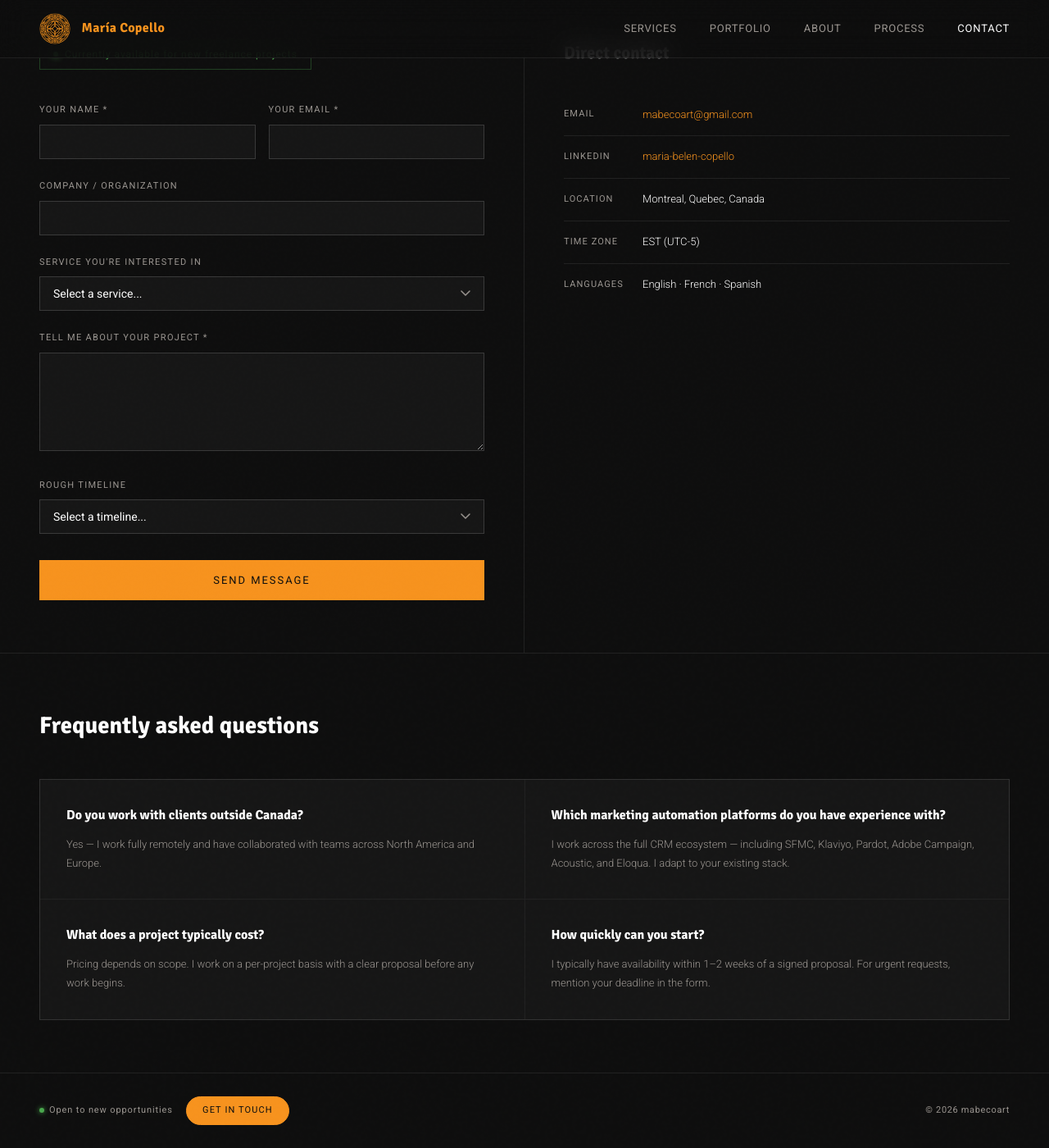
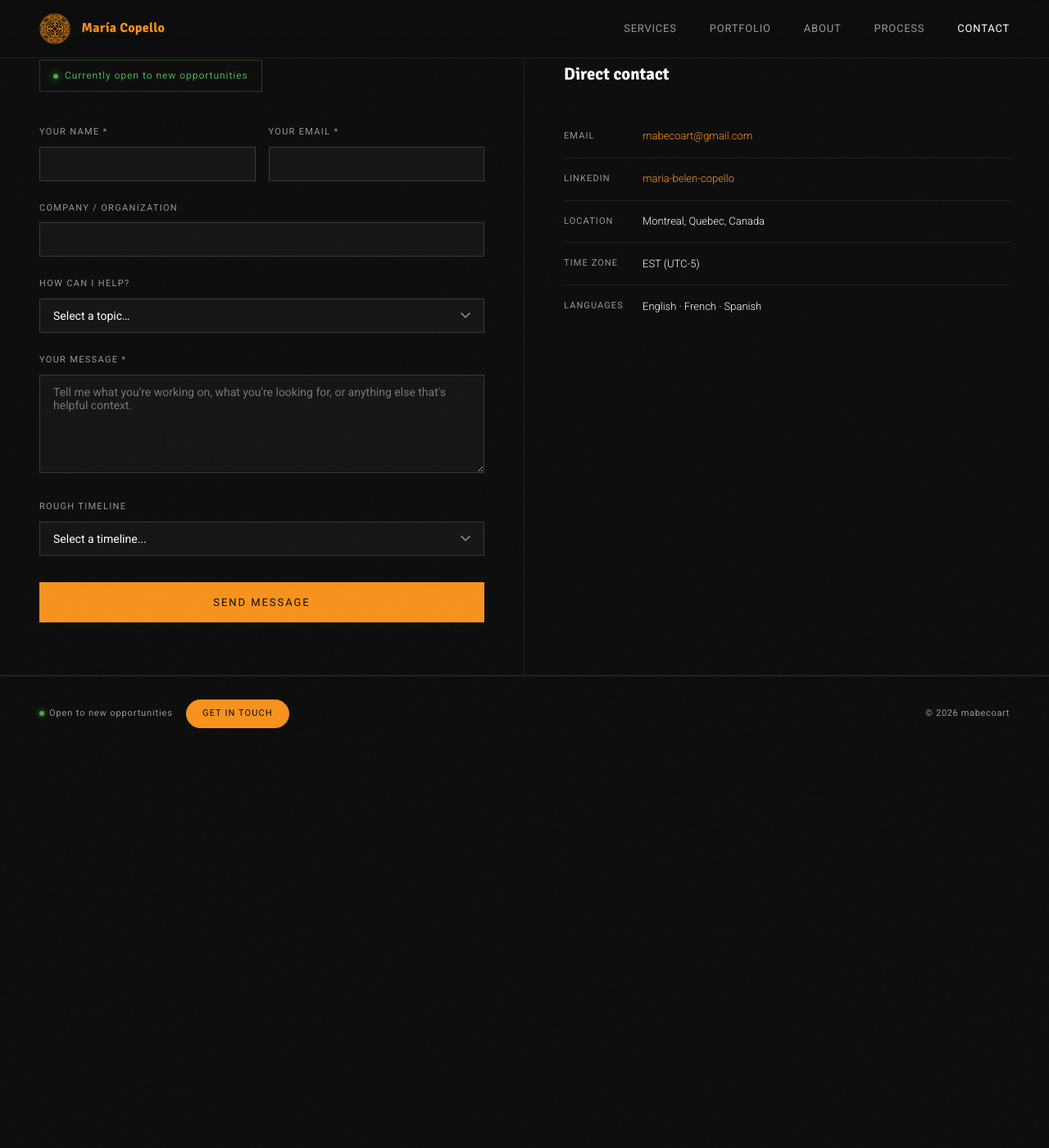
Before and after one commit to mabecoart/github.io, a Jekyll site: the page built from contact.html, in a window 1280 px wide and 1400 px high, scrolled down 394 px. Shown: the whole window at 82% size. Built offline with Jekyll 4.4.1, drawn with Linux system fonts in a browser that asks for light colours; after the commit the page ends 1310 px from its top, so only the background shows below that; some of the changed text lies outside the part shown.

Commit message:
Update contact page content and labels

```diff
--- a/contact.html
+++ b/contact.html
@@ -9,7 +9,7 @@
   <div>
     <p class="page-eyebrow anim-1">Let's work together</p>
     <h1 class="page-title anim-2">Get in Touch</h1>
-    <p class="page-subtitle anim-3">Have a project in mind? I'd love to hear about it. Fill out the form below or reach out directly — I typically respond within 24 hours.</p>
+    <p class="page-subtitle anim-3">Whether you're looking to fill a role, collaborate on a project, or just explore possibilities — fill out the form below or reach out directly. I typically respond within 24 hours.</p>
   </div>
 </header>
 
@@ -17,7 +17,7 @@
   <div class="contact-left">
     <div class="avail-status">
       <span class="avail-status-dot"></span>
-      Currently available for new freelance projects
+      Currently open to new opportunities
     </div>
     <form action="https://formspree.io/f/xeerrylr" method="POST">
       <div class="form-row">
@@ -35,18 +35,17 @@
         <input class="form-input" type="text" id="company" name="company" />
       </div>
       <div class="form-group">
-        <label class="form-label" for="service">Service you're interested in</label>
+        <label class="form-label" for="service">How can I help?</label>
         <select class="form-select" id="service" name="service">
-          <option value="">Select a service...</option>
-          <option value="email">Email Development</option>
-          <option value="automation">Marketing Automation</option>
-          <option value="crm">CRM Strategy</option>
+          <option value="">Select a topic…</option>
+          <option value="fulltime">Full-time opportunityt</option>
+          <option value="freelance">Freelance project</option>
           <option value="notsure">Not sure yet</option>
         </select>
       </div>
       <div class="form-group">
-        <label class="form-label" for="project">Tell me about your project *</label>
-        <textarea class="form-textarea" id="project" name="project" required></textarea>
+        <label class="form-label" for="project">Your message *</label>
+        <textarea class="form-textarea" id="project" name="project" placeholder="Tell me what you're working on, what you're looking for, or anything else that's helpful context." required></textarea>
       </div>
       <div class="form-group">
         <label class="form-label" for="timeline">Rough timeline</label>
@@ -73,25 +72,3 @@
     </ul>
   </div>
 </div>
-
-<section class="faq-section">
-  <h2 class="faq-title">Frequently asked questions</h2>
-  <div class="faq-grid">
-    <div class="faq-item">
-      <p class="faq-q">Do you work with clients outside Canada?</p>
-      <p class="faq-a">Yes — I work fully remotely and have collaborated with teams across North America and Europe.</p>
-    </div>
-    <div class="faq-item">
-      <p class="faq-q">Which marketing automation platforms do you have experience with?</p>
-      <p class="faq-a">I work across the full CRM ecosystem — including SFMC, Klaviyo, Pardot, Adobe Campaign, Acoustic, and Eloqua. I adapt to your existing stack.</p>
-    </div>
-    <div class="faq-item">
-      <p class="faq-q">What does a project typically cost?</p>
-      <p class="faq-a">Pricing depends on scope. I work on a per-project basis with a clear proposal before any work begins.</p>
-    </div>
-    <div class="faq-item">
-      <p class="faq-q">How quickly can you start?</p>
-      <p class="faq-a">I typically have availability within 1–2 weeks of a signed proposal. For urgent requests, mention your deadline in the form.</p>
-    </div>
-  </div>
-</section>
```
